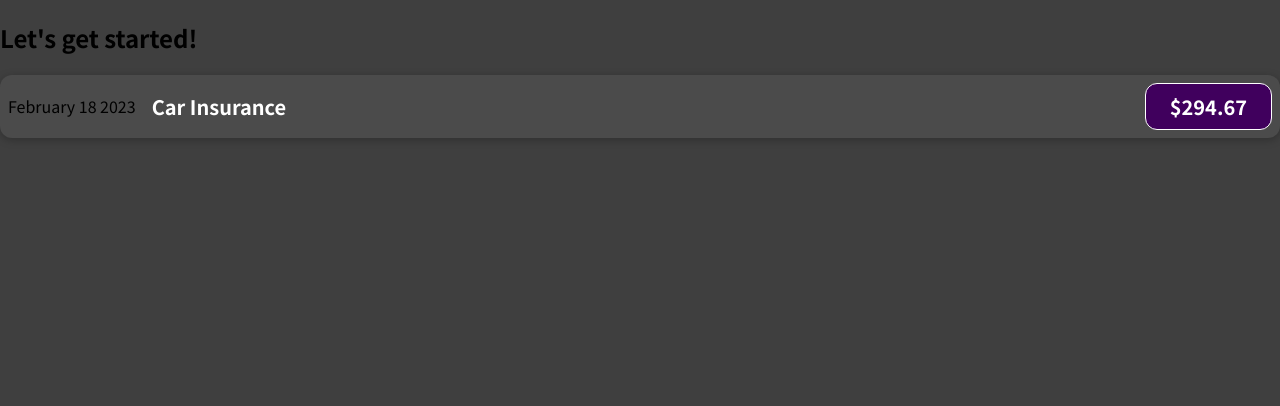
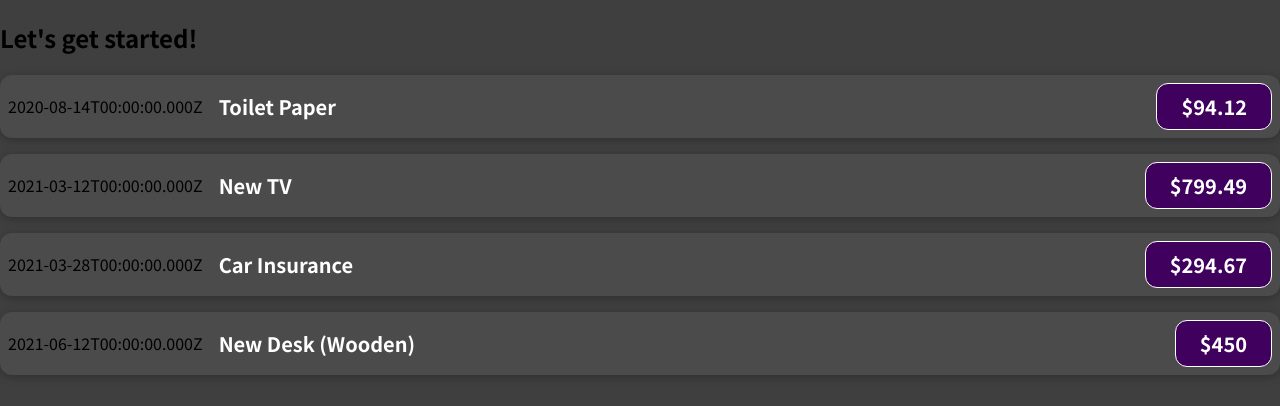
Before and after one commit to restrepo84/React.js, a JavaScript app in the folder react 1/: page / in a window 1280 px wide. Shown: the top 406 px of the page. Built offline with nearby package versions, Linux system fonts and the light colour scheme.

Commit message:
passing Data via "props"

```diff
--- a/react 1/src/App.js
+++ b/react 1/src/App.js
@@ -1,10 +1,51 @@
 import ExpenseItem from "./components/ExpenseItem";
 
-function App() {
+function App(title, amount, date) {
+  const expenses = [
+    {
+      id: "e1",
+      title: "Toilet Paper",
+      amount: 94.12,
+      date: new Date(2020, 7, 14),
+    },
+    { id: "e2", title: "New TV", amount: 799.49, date: new Date(2021, 2, 12) },
+    {
+      id: "e3",
+      title: "Car Insurance",
+      amount: 294.67,
+      date: new Date(2021, 2, 28),
+    },
+    {
+      id: "e4",
+      title: "New Desk (Wooden)",
+      amount: 450,
+      date: new Date(2021, 5, 12),
+    },
+  ];
+
   return (
     <div>
       <h2>Let's get started!</h2>
-      <ExpenseItem></ExpenseItem>
+      <ExpenseItem
+        title={expenses[0].title}
+        amount={expenses[0].amount}
+        date={expenses[0].date}
+      ></ExpenseItem>
+      <ExpenseItem
+        title={expenses[1].title}
+        amount={expenses[1].amount}
+        date={expenses[1].date}
+      ></ExpenseItem>
+      <ExpenseItem
+        title={expenses[2].title}
+        amount={expenses[2].amount}
+        date={expenses[2].date}
+      ></ExpenseItem>
+      <ExpenseItem
+        title={expenses[3].title}
+        amount={expenses[3].amount}
+        date={expenses[3].date}
+      ></ExpenseItem>
     </div>
   );
 }
--- a/react 1/src/components/ExpenseItem.js
+++ b/react 1/src/components/ExpenseItem.js
@@ -1,12 +1,12 @@
 import "./ExpenseItem.css";
 
-function ExpenseItem() {
+function ExpenseItem(props) {
   return (
     <div className="expense-item">
-      <div>February 18 2023</div>
+      <div>{props.date.toISOString()}</div>
       <div className="expense-item__description">
-        <h2>Car Insurance</h2>
-        <div className="expense-item__price">$294.67</div>
+        <h2>{props.title}</h2>
+        <div className="expense-item__price">${props.amount}</div>
       </div>
     </div>
   );
```
